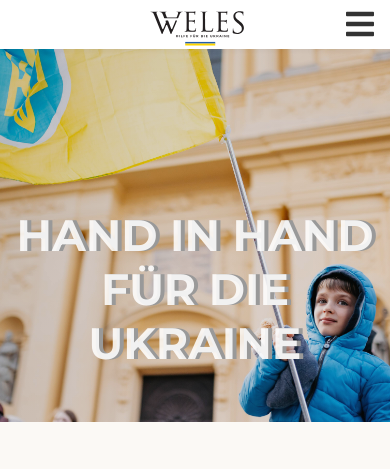
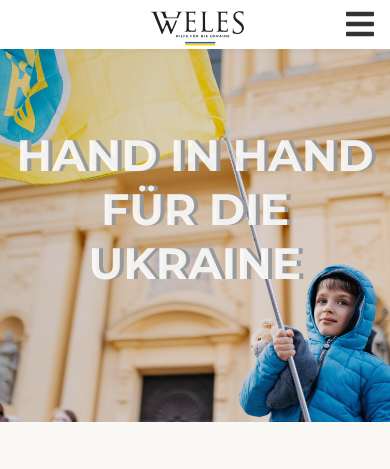
Before and after one commit to ZorianaPro/welesforua, a PHP site: page / in a window 390 px wide. Shown: the top 469 px of the page. Run offline with PHP 8.4, Linux system fonts and the light colour scheme.

Commit message:
fix mobile

```diff
--- a/css/styles.css
+++ b/css/styles.css
@@ -816,10 +816,6 @@ input[type='checkbox'] {
 	color: #fff;
 }
 
-.header .text-combination {
-	padding-top: 5rem;
-}
-
 .header .h1-mask-2 {
 	position: absolute;
 	color: #999;
```
